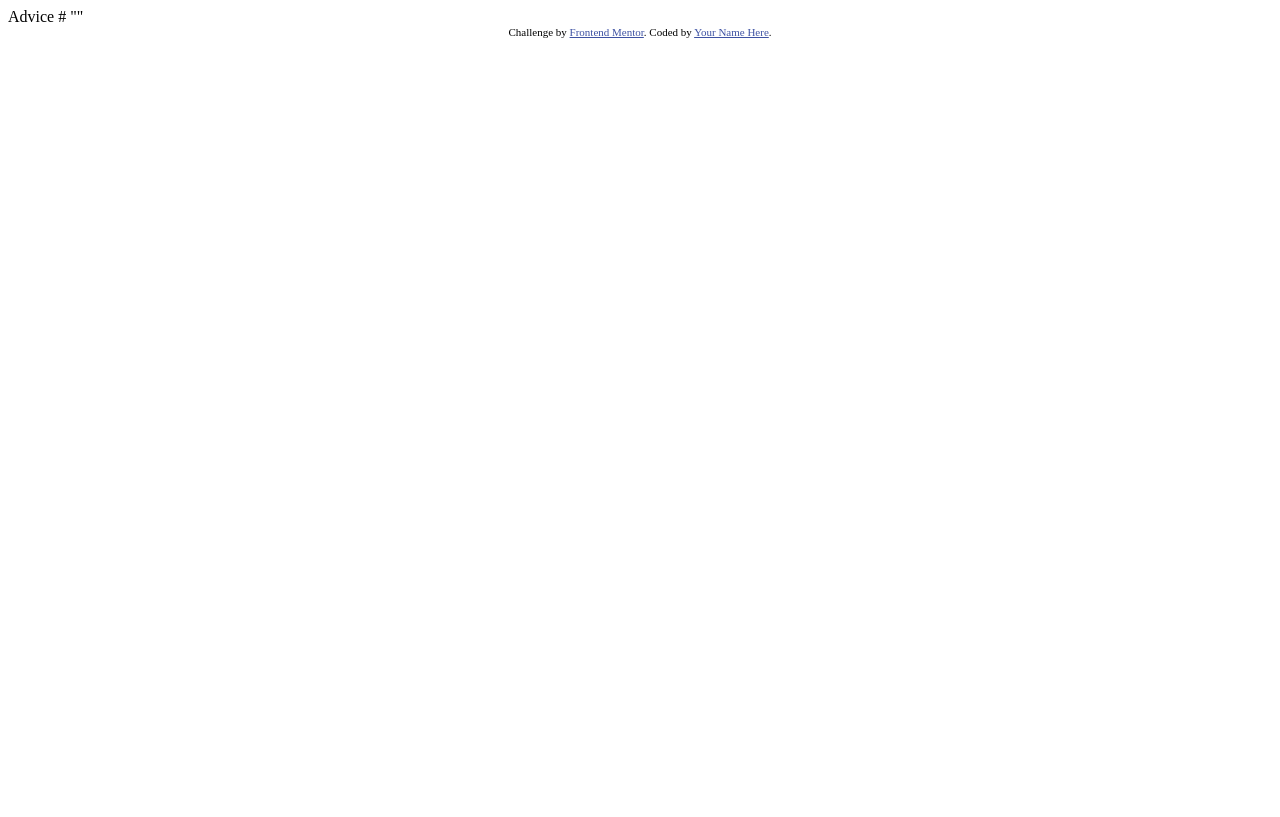
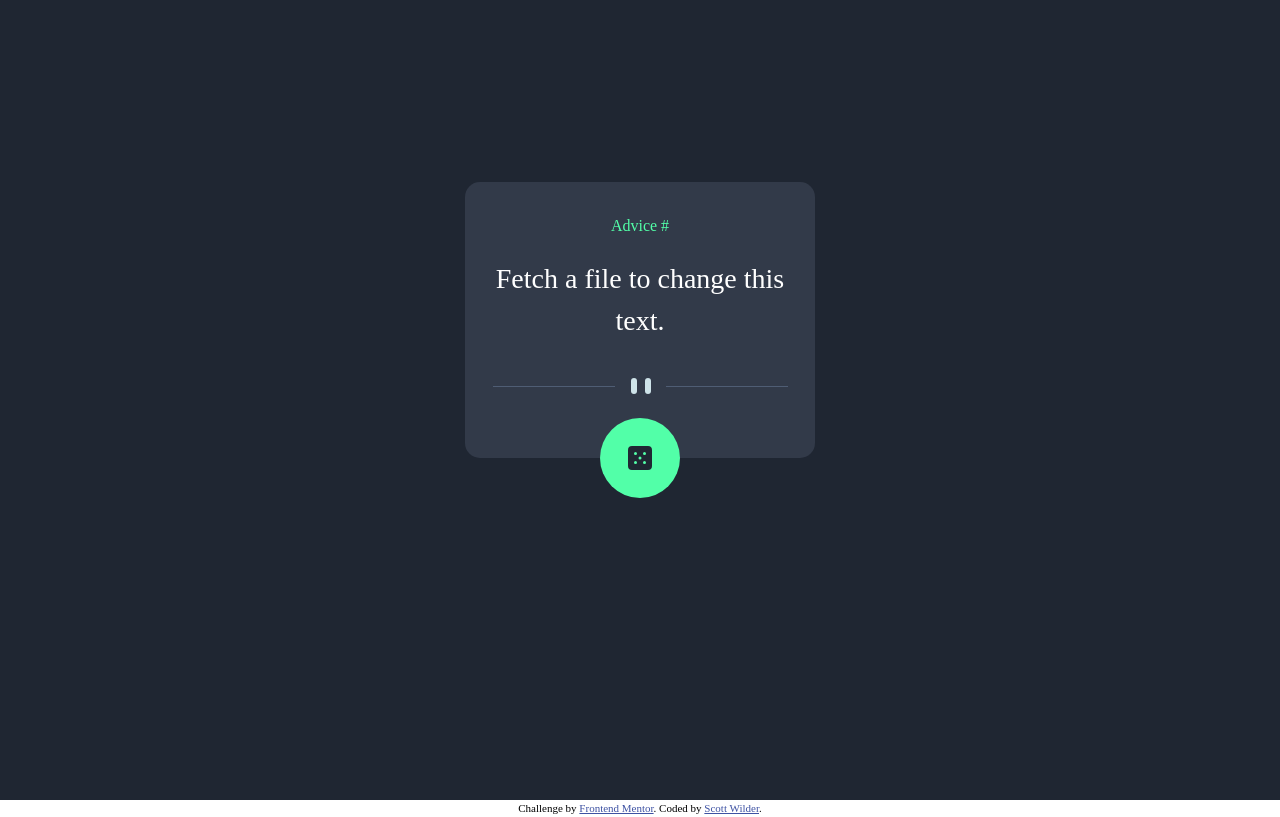
Before and after one commit to Scott-Wilder/Scott-Wilder.github.io, a plain HTML site: page index.html in a window 1280 px wide. Drawn offline with Linux system fonts and the light colour scheme; no server answers.

Commit message:
style: Feature and updates related to styling

```diff
--- a/index.html
+++ b/index.html
@@ -1,28 +1,48 @@
 <!DOCTYPE html>
 <html lang="en">
   <head>
-  <meta charset="UTF-8">
-  <meta name="viewport" content="width=device-width, initial-scale=1.0"> <!-- displays site properly based on user's device -->
+    <meta charset="UTF-8" />
+    <meta name="viewport" content="width=device-width, initial-scale=1.0" />
+    <!-- displays site properly based on user's device -->
 
-  <link rel="icon" type="image/png" sizes="32x32" href="./images/favicon-32x32.png">
-
+    <link
+      rel="icon"
+      type="image/png"
+      sizes="32x32"
+      href="./images/favicon-32x32.png"
+    />
+    <link rel="stylesheet" href="style.css" />
     <title>Frontend Mentor | Advice generator app</title>
 
     <!-- Feel free to remove these styles or customise in your own stylesheet 👍 -->
     <style>
-    .attribution { font-size: 11px; text-align: center; }
-    .attribution a { color: hsl(228, 45%, 44%); }
+      .attribution {
+        font-size: 11px;
+        text-align: center;
+      }
+      .attribution a {
+        color: hsl(228, 45%, 44%);
+      }
     </style>
   </head>
   <body>
-
-  Advice #<!-- Advice ID goes here -->
-
-  "<!-- Advice text goes here -->"
+    <article>
+      <div class="container">
+        <div class="advice"><p id="advice">Advice #</p></div>
+        <div class="quote">
+          <p id="quote">Fetch a file to change this text.</p>
+        </div>
+        <div class="divider"></div>
+        <div class="circle"></div>
+      </div>
+    </article>
 
     <div class="attribution">
-    Challenge by <a href="https://www.frontendmentor.io?ref=challenge" target="_blank">Frontend Mentor</a>.
-    Coded by <a href="#">Your Name Here</a>.
+      Challenge by
+      <a href="https://www.frontendmentor.io?ref=challenge" target="_blank"
+        >Frontend Mentor</a
+      >. Coded by <a href="#">Scott Wilder</a>.
     </div>
+    <script src="script.js"></script>
   </body>
 </html>
--- /dev/null
+++ b/script.js
@@ -0,0 +1,7 @@
+getText("https://api.adviceslip.com/advice");
+
+async function getText(file) {
+  var myObject = await fetch(file);
+  var myText = await myObject.text();
+  document.getElementById("quote").innerHTML = myText;
+}
--- /dev/null
+++ b/style.css
@@ -0,0 +1,128 @@
+/*RESET CSS Start*/
+
+/* Box sizing rules */
+*,
+*::before,
+*::after {
+  box-sizing: border-box;
+}
+
+/* Remove default margin */
+body,
+h1,
+h2,
+h3,
+h4,
+p,
+figure,
+blockquote,
+dl,
+dd {
+  margin: 0;
+}
+
+/* Remove list styles on ul, ol elements with a list role, which suggests default styling will be removed */
+ul[role="list"],
+ol[role="list"] {
+  list-style: none;
+}
+
+/* Set core root defaults */
+html:focus-within {
+  scroll-behavior: smooth;
+}
+
+/* Set core body defaults */
+body {
+  min-height: 100vh;
+  text-rendering: optimizeSpeed;
+  line-height: 1.5;
+}
+
+/* A elements that don't have a class get default styles */
+a:not([class]) {
+  text-decoration-skip-ink: auto;
+}
+
+/* Make images easier to work with */
+img,
+picture {
+  max-width: 100%;
+  display: block;
+}
+
+/* Inherit fonts for inputs and buttons */
+input,
+button,
+textarea,
+select {
+  font: inherit;
+}
+
+/* Remove all animations, transitions and smooth scroll for people that prefer not to see them */
+@media (prefers-reduced-motion: reduce) {
+  html:focus-within {
+    scroll-behavior: auto;
+  }
+
+  *,
+  *::before,
+  *::after {
+    animation-duration: 0.01ms !important;
+    animation-iteration-count: 1 !important;
+    transition-duration: 0.01ms !important;
+    scroll-behavior: auto !important;
+  }
+}
+/*RESET CSS End*/
+article {
+  height: 100vh;
+  background-color: hsl(218, 23%, 16%);
+  display: flex;
+  justify-content: center;
+  align-items: center;
+}
+.container {
+  display: flex;
+  justify-content: center;
+  align-items: center;
+  flex-direction: column;
+  background-color: hsl(217, 19%, 24%);
+  width: 350px;
+  min-height: 10rem;
+  border-radius: 15px;
+  padding: 1rem;
+  position: relative;
+  margin-bottom: 10rem;
+}
+.divider {
+  width: 100%;
+  height: 3rem;
+  background-image: url("images/pattern-divider-mobile.svg");
+  background-repeat: no-repeat;
+  background-position: bottom;
+  margin-bottom: 3rem;
+  padding-bottom: 1rem;
+}
+p#quote {
+  color: white;
+  font-size: 28px;
+  text-align: center;
+  padding: 0.25rem;
+}
+p#advice {
+  color: hsl(150, 100%, 66%);
+  padding: 1rem;
+  text-align: center;
+}
+.circle {
+  width: 5rem;
+  height: 5rem;
+  background-color: hsl(150, 100%, 66%);
+  border-radius: 5rem;
+  background-image: url("images/icon-dice.svg");
+  background-repeat: no-repeat;
+  background-position: center;
+  position: absolute;
+  bottom: -40px;
+}
```
Lines whose indentation alone changed are shown as unchanged.
